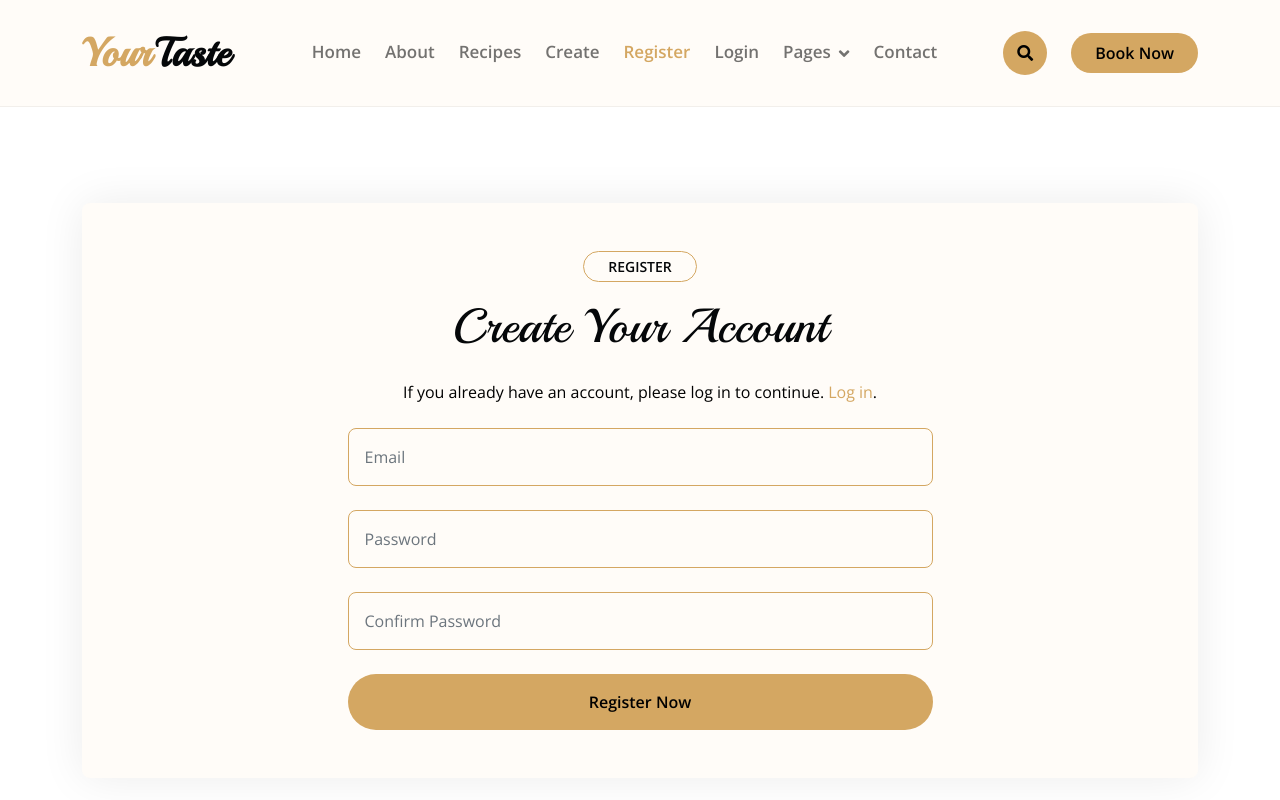
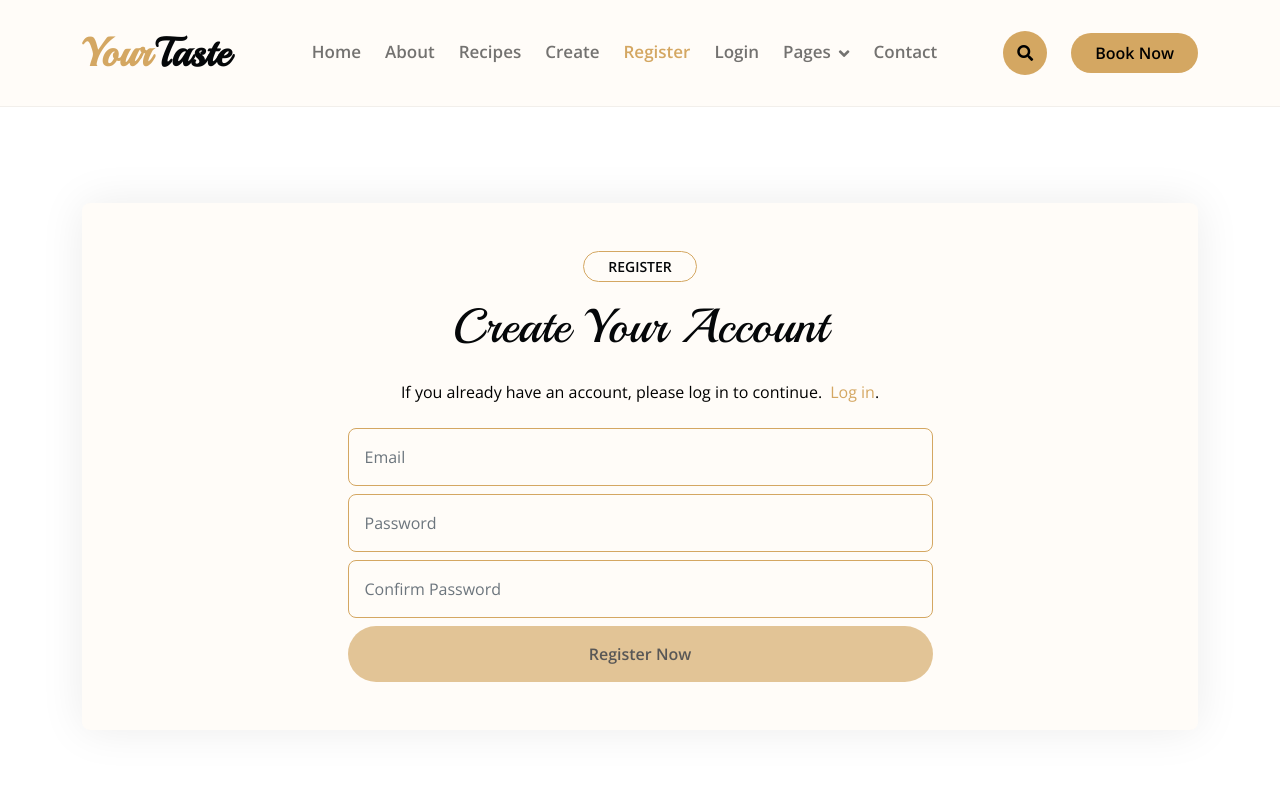
Before and after one commit to NikolVasileva/recipes-angular, an Angular app in the folder client/recipes/: page /register in a window 1280 px wide. Shown: the top 800 px of the page. Built offline with nearby package versions, Linux system fonts and the light colour scheme.

Commit message:
implement register logic

```diff
--- a/client/recipes/package.json
+++ b/client/recipes/package.json
@@ -3,7 +3,7 @@
   "version": "0.0.0",
   "scripts": {
     "ng": "ng",
-    "start": "ng serve --port 3030",
+    "start": "ng serve",
     "build": "ng build",
     "watch": "ng build --watch --configuration development",
     "test": "ng test"
--- a/client/recipes/src/app/core/services/auth.service.ts
+++ b/client/recipes/src/app/core/services/auth.service.ts
@@ -17,15 +17,15 @@ export class AuthService {
     currentUser = computed(() => this.user());
 
     login(credentials: LoginData): Observable<User> {
-        return this.http.post<User>(`${this.apiUrl}/login`, credentials, { withCredentials: true });
+        return this.http.post<User>(`${this.apiUrl}/login`, credentials, { withCredentials: false });
     };
 
     register(userData: UserAuth): Observable<User> {
-        return this.http.post<User>(`${this.apiUrl}/register`, userData, { withCredentials: true });
+        return this.http.post<User>(`${this.apiUrl}/register`, userData, { withCredentials: false });
     };
 
     logout(): Observable<void> {
-        return this.http.post<void>(`${this.apiUrl}/logout`, {}, { withCredentials: true });
+        return this.http.post<void>(`${this.apiUrl}/logout`, {}, { withCredentials: false });
     };
 
     setSession(user: User): void {
--- a/client/recipes/src/app/features/auth/register/register.html
+++ b/client/recipes/src/app/features/auth/register/register.html
@@ -2,23 +2,91 @@
     <div class="container">
       <div class="p-5 bg-light rounded contact-form">
         <div class="row g-4 justify-content-center text-center">
-                <div class="col-12"><small
-                        class="d-inline-block fw-bold text-dark text-uppercase bg-light border border-primary rounded-pill px-4 py-1 mb-3">Register</small>
+
+          <div class="col-12">
+            <small class="d-inline-block fw-bold text-dark text-uppercase bg-light border border-primary rounded-pill px-4 py-1 mb-3">
+              Register
+            </small>
             <h1 class="display-5 mb-0">Create Your Account</h1>
           </div>
+
           <div class="col-md-6 col-lg-7 mx-auto">
-                    <p class="mb-4">If you already have an account, please log in to continue.<a href="/login"
-                            class="ms-1">Log in</a>.</p>
-                    <form>
-                        <input id="email" class="w-100 form-control p-3 mb-4 border-primary bg-light"
-                            placeholder="Email" type="email" value="" name="email">
-                        <input id="password" class="w-100 form-control p-3 mb-4 border-primary bg-light"
-                            placeholder="Password" type="password" value="" name="password">
-                        <input id="confirmPassword" class="w-100 form-control p-3 mb-4 border-primary bg-light"
-                            placeholder="Confirm Password" type="password" value="" name="confirmPassword">
-                        <input class="w-100 btn btn-primary form-control p-3 border-primary bg-primary rounded-pill"
-                            type="submit" value="Register Now">
+
+            <p class="mb-4">
+              If you already have an account, please log in to continue.
+              <a routerLink="/login" class="ms-1">Log in</a>.
+            </p>
+
+            <form [formGroup]="registerForm" (ngSubmit)="onRegister()">
+
+              <!-- EMAIL -->
+              <input
+                appInputError
+                id="email"
+                class="w-100 form-control p-3 mb-2 border-primary bg-light"
+                placeholder="Email"
+                type="email"
+                formControlName="email"
+              />
+
+              @if (registerForm.get('email')?.touched && registerForm.get('email')?.invalid) {
+                <p class="error">Email is not valid!</p>
+              }
+
+              <!-- PASSWORD GROUP -->
+              <ng-container formGroupName="passwords">
+
+                <!-- PASSWORD -->
+                <input
+                  appInputError
+                  id="password"
+                  class="w-100 form-control p-3 mb-2 border-primary bg-light"
+                  placeholder="Password"
+                  type="password"
+                  formControlName="password"
+                  [class.input-error]="passwordsGroup.get('password')?.touched && passwordsGroup.get('password')?.invalid"
+                />
+
+                @if (passwordsGroup.get('password')?.touched && passwordsGroup.get('password')?.invalid) {
+                  <p class="error">Password must be at least 4 characters!</p>
+                }
+
+                <!-- CONFIRM PASSWORD -->
+                <input
+                  appInputError
+                  id="confirmPassword"
+                  class="w-100 form-control p-3 mb-2 border-primary bg-light"
+                  placeholder="Confirm Password"
+                  type="password"
+                  formControlName="confirmPassword"
+                  [class.input-error]="passwordsGroup.get('confirmPassword')?.touched && passwordsGroup.get('confirmPassword')?.invalid"
+                />
+
+                @if (passwordsGroup.touched && passwordsGroup.errors?.['passwordsMismatch']) {
+                  <p class="error">Passwords do not match!</p>
+                }
+
+              </ng-container>
+
+              <!-- GLOBAL ERROR -->
+              @if (registerForm.touched && registerForm.invalid) {
+                <p class="error">Please provide valid data to continue!</p>
+              }
+
+              @if (errorMessage) {
+                <p class="error">{{ errorMessage }}</p>
+              }
+
+              <!-- SUBMIT -->
+              <input
+                class="w-100 btn btn-primary form-control p-3 border-primary bg-primary rounded-pill"
+                type="submit"
+                value="Register Now"
+                [disabled]="registerForm.invalid"
+              />
+
             </form>
+
           </div>
         </div>
       </div>
--- a/client/recipes/src/app/features/auth/register/register.ts
+++ b/client/recipes/src/app/features/auth/register/register.ts
@@ -1,9 +1,60 @@
-import { Component } from '@angular/core';
+import { Component, inject } from '@angular/core';
+import { FormBuilder, FormGroup, ReactiveFormsModule, Validators } from '@angular/forms';
+import { Router, RouterLink } from '@angular/router';
+import { InputErrorDirective } from '../../../shared/directives/input-error.directive';
+import { AuthService } from '../../../core/services/auth.service';
+import { emailValidator } from '../../../shared/validators/email.validator';
+import { matchPasswordsValidator } from '../../../shared/validators/match-passwords.validator';
 
 @Component({
   selector: 'app-register',
-  imports: [],
+  imports: [ReactiveFormsModule, RouterLink, InputErrorDirective],
   templateUrl: './register.html',
   styleUrl: './register.css',
 })
-export class Register {}
+export class Register {
+  private authService = inject(AuthService);
+  private router = inject(Router);
+  private fb = inject(FormBuilder);
+
+  errorMessage = '';
+
+  registerForm: FormGroup = this.fb.group({
+    email: ['', [Validators.required, emailValidator()]],
+    passwords: this.fb.group(
+      {
+        password: ['', [Validators.required, Validators.minLength(4)]],
+        confirmPassword: ['', [Validators.required]],
+      },
+      { validators: matchPasswordsValidator }
+    ),
+  });
+
+  get passwordsGroup(): FormGroup {
+    return this.registerForm.get('passwords') as FormGroup;
+  }
+
+  onRegister(): void {
+    if (this.registerForm.invalid) {
+      this.registerForm.markAllAsTouched();
+      return;
+    }
+
+    const formValue = this.registerForm.getRawValue();
+
+    const userData = {
+      email: formValue.email,
+      password: formValue.passwords.password,
+    };
+
+    this.authService.register(userData).subscribe({
+      next: (user) => {
+        this.authService.setSession(user);
+        this.router.navigate(['/recipes']);
+      },
+      error: (err) => {
+        this.errorMessage = err.error?.message || 'User already exists or registration failed.';
+      }
+    });
+  }
+}
--- a/client/recipes/src/app/shared/validators/match-passwords.validator.ts
+++ b/client/recipes/src/app/shared/validators/match-passwords.validator.ts
@@ -1,11 +1,14 @@
 import { AbstractControl, ValidationErrors } from '@angular/forms';
 
 export function matchPasswordsValidator(control: AbstractControl): ValidationErrors | null {
-  const password = control.get('password');
-  const rePassword = control.get('rePassword');
+  const password = control.get('password')?.value;
+  const confirmPassword = control.get('confirmPassword')?.value;
 
-  if (password?.value !== rePassword?.value) {
-    return { passwordsMismatch: true };
+  if (!password || !confirmPassword) {
+    return null;
   }
-  return null;
+
+  return password === confirmPassword
+    ? null
+    : { passwordsMismatch: true };
 }
```
Lines whose indentation alone changed are shown as unchanged.
